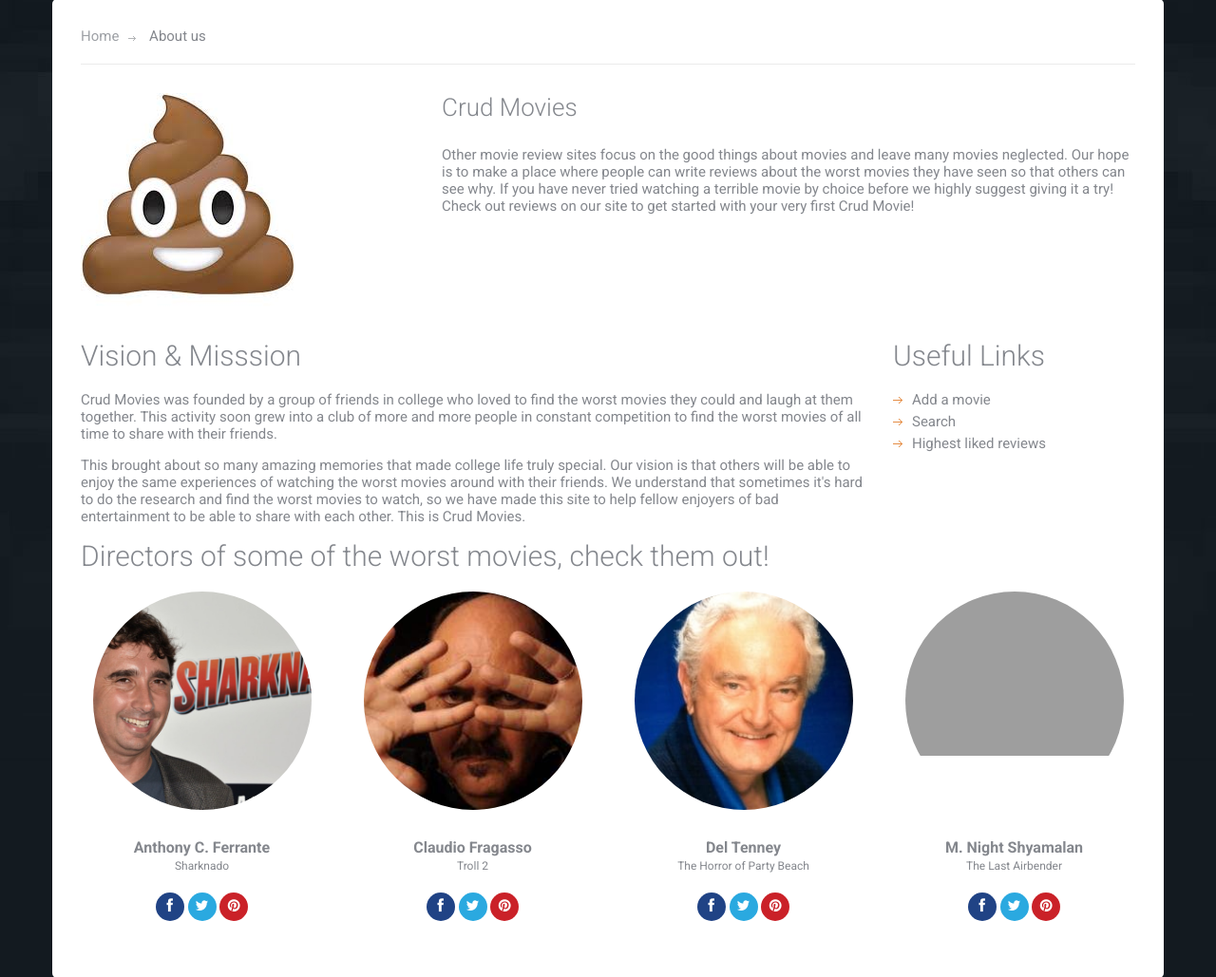
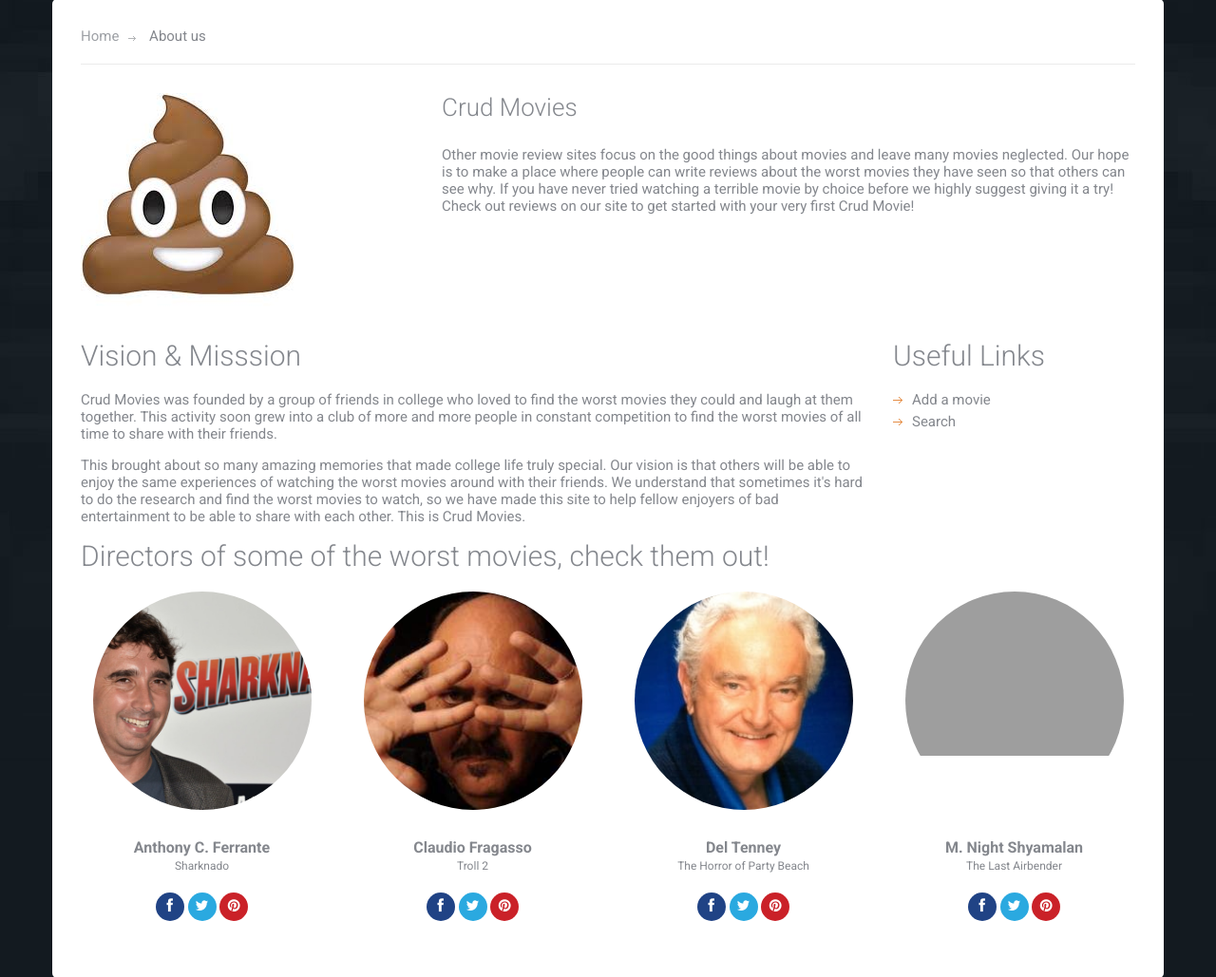
Before and after one commit to IS-Core-1-15/MovieReviewSite, a Django app: page /about/ in a window 1280 px wide. Shown: the part 254-1283 px from the top of the page at 95% size. Run offline with Django 3.2, Linux system fonts and the light colour scheme; grey boxes are pictures that could not be loaded.

Commit message:
fixed broken links on about page

```diff
--- a/templates/crudmovies/about.html
+++ b/templates/crudmovies/about.html
@@ -31,8 +31,7 @@
 		<ul class="arrow">
 			<li><a href="{% url 'addMovie' %}">Add a movie</a></li>
 			<!-- Add actual links on these when we make those pages -->
-			<li><a href="{% url 'addMovie' %}">Search</a></li>
-			<li><a href="{% url 'addMovie' %}">Highest liked reviews</a></li>
+			<li><a href="{% url 'index' %}">Search</a></li>
 		</ul>
 	</div>
 </div> <!-- .row -->
```
